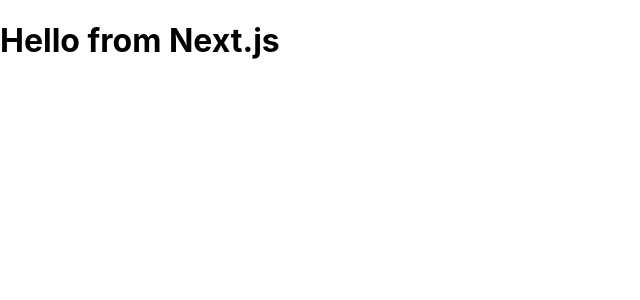
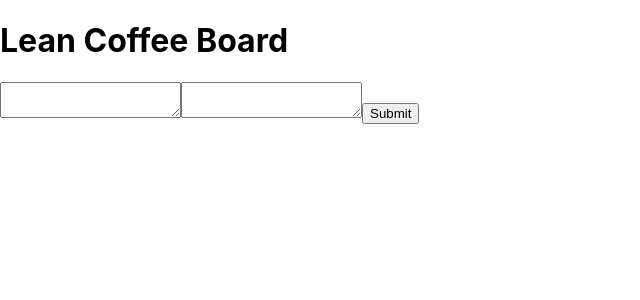
Before and after one commit to AntjeWalter/lean-coffee-board, a Next.js app: page / in a window 1280 px wide. Shown: the top 300 px of the page, without its empty margins (0-640 px from the left). Built offline with nearby package versions, Linux system fonts and the light colour scheme.

Commit message:
Add Header, Form and Card Components

```diff
--- /dev/null
+++ b/components/Card.js
@@ -0,0 +1,8 @@
+export default function Card({ topic, author }) {
+  return (
+    <>
+      <p>{topic}</p>
+      <p>{author}</p>
+    </>
+  );
+}
--- /dev/null
+++ b/components/Form.js
@@ -0,0 +1,13 @@
+import { useState } from "react";
+
+export default function Form({ onSubmit }) {
+  return (
+    <>
+      <form onSubmit={onSubmit}>
+        <textarea name="topic"></textarea>
+        <textarea name="author"></textarea>
+        <button type="submit">Submit</button>
+      </form>
+    </>
+  );
+}
--- /dev/null
+++ b/components/Header.js
@@ -0,0 +1,3 @@
+export default function Header() {
+  return <h1>Lean Coffee Board</h1>;
+}
--- a/pages/index.js
+++ b/pages/index.js
@@ -1,7 +1,24 @@
+import Header from "../components/Header";
+import Card from "../components/Card";
+import Form from "../components/Form";
+import { useState } from "react";
+
 export default function HomePage() {
+  const [topic, setTopic] = useState("");
+  const [author, setAuthor] = useState("");
+
+  function handleSubmit(event) {
+    event.preventDefault();
+    setTopic(event.target.topic.value);
+    setAuthor(event.target.author.value);
+    event.target.reset();
+  }
+
   return (
     <div>
-      <h1>Hello from Next.js</h1>
+      <Header />
+      <Card topic={topic} author={author} />
+      <Form onSubmit={handleSubmit} topic={topic} author={author} />
     </div>
   );
 }
```
Also changed, not shown: 1 other file (tests, documents, lock files or other folders).
